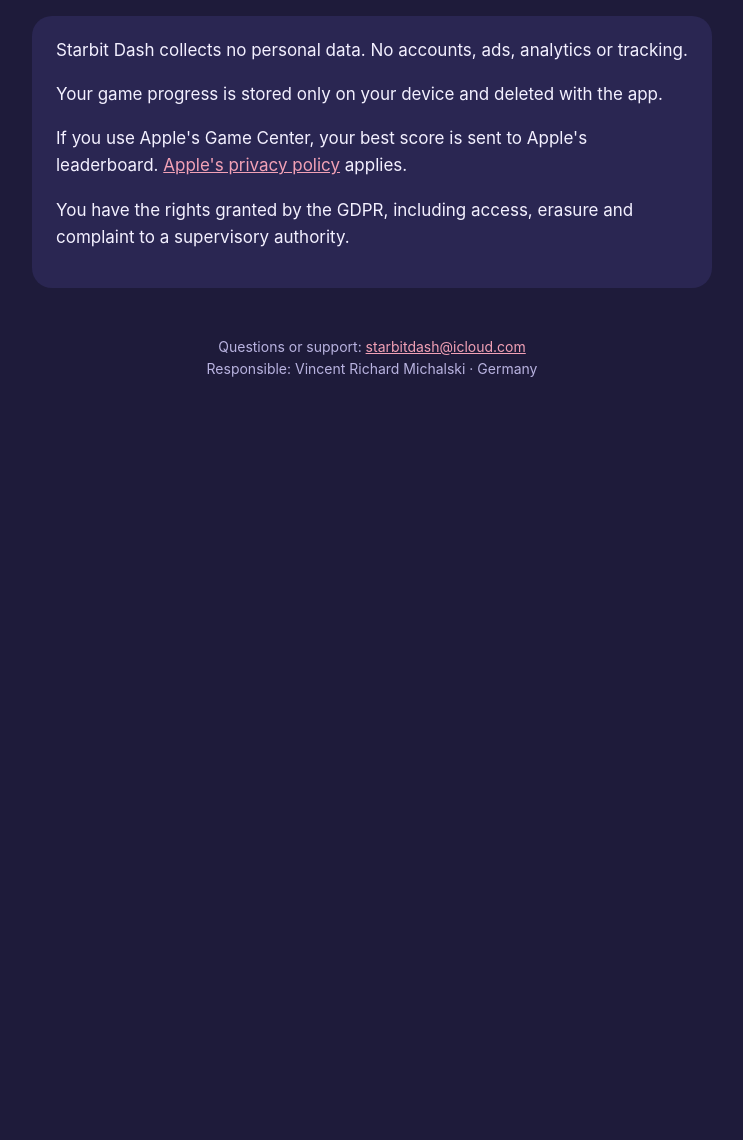
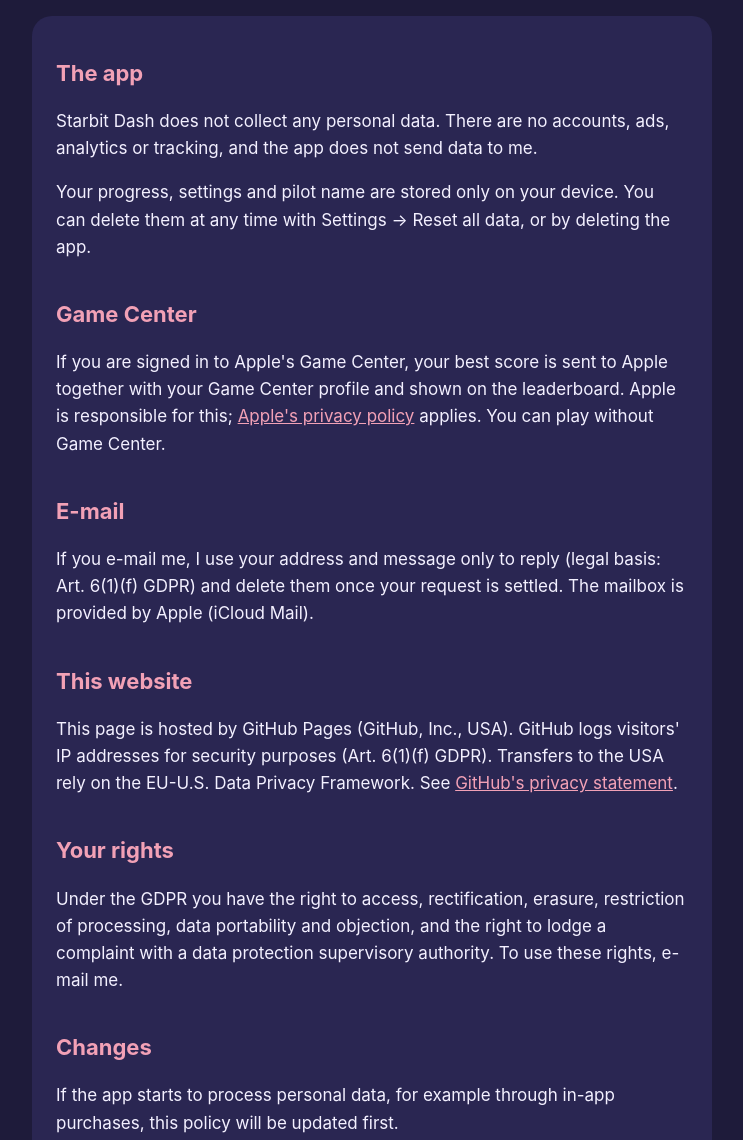
Before and after one commit to vrmichalski/starbit-dash, a plain HTML site: page privacy.html in a window 1280 px wide. Shown: the part 180-1320 px from the top of the page, without its empty margins (268-1011 px from the left). Before the commit the page ends 800 px from the top, so only its background shows below. Drawn offline with Linux system fonts and the light colour scheme.

Commit message:
Add files via upload

```diff
--- a/privacy.html
+++ b/privacy.html
@@ -14,12 +14,26 @@
   <p class="muted">Last updated: 15 November 2026</p>
 </header>
 <section class="card">
-  <p>Starbit Dash collects no personal data. No accounts, ads, analytics or tracking.</p>
-  <p>Your game progress is stored only on your device and deleted with the app.</p>
-  <p>If you use Apple's Game Center, your best score is sent to Apple's leaderboard. <a href="https://www.apple.com/legal/privacy/">Apple's privacy policy</a> applies.</p>
-  <p>You have the rights granted by the GDPR, including access, erasure and complaint to a supervisory authority.</p>
+  <h2>The app</h2>
+  <p>Starbit Dash does not collect any personal data. There are no accounts, ads, analytics or tracking, and the app does not send data to me.</p>
+  <p>Your progress, settings and pilot name are stored only on your device. You can delete them at any time with Settings → Reset all data, or by deleting the app.</p>
+
+  <h2>Game Center</h2>
+  <p>If you are signed in to Apple's Game Center, your best score is sent to Apple together with your Game Center profile and shown on the leaderboard. Apple is responsible for this; <a href="https://www.apple.com/legal/privacy/">Apple's privacy policy</a> applies. You can play without Game Center.</p>
+
+  <h2>E-mail</h2>
+  <p>If you e-mail me, I use your address and message only to reply (legal basis: Art. 6(1)(f) GDPR) and delete them once your request is settled. The mailbox is provided by Apple (iCloud Mail).</p>
+
+  <h2>This website</h2>
+  <p>This page is hosted by GitHub Pages (GitHub, Inc., USA). GitHub logs visitors' IP addresses for security purposes (Art. 6(1)(f) GDPR). Transfers to the USA rely on the EU-U.S. Data Privacy Framework. See <a href="https://docs.github.com/en/site-policy/privacy-policies/github-general-privacy-statement">GitHub's privacy statement</a>.</p>
+
+  <h2>Your rights</h2>
+  <p>Under the GDPR you have the right to access, rectification, erasure, restriction of processing, data portability and objection, and the right to lodge a complaint with a data protection supervisory authority. To use these rights, e-mail me.</p>
+
+  <h2>Changes</h2>
+  <p>If the app starts to process personal data, for example through in-app purchases, this policy will be updated first.</p>
 </section>
-<footer>Questions or support: <a href="mailto:starbitdash@icloud.com">starbitdash@icloud.com</a><br>Responsible: Vincent Richard Michalski · Germany</footer>
+<footer>Responsible: Vincent Richard Michalski · Germany<br>Questions or support: <a href="mailto:starbitdash@icloud.com">starbitdash@icloud.com</a></footer>
 </main>
 </body>
 </html>
```
